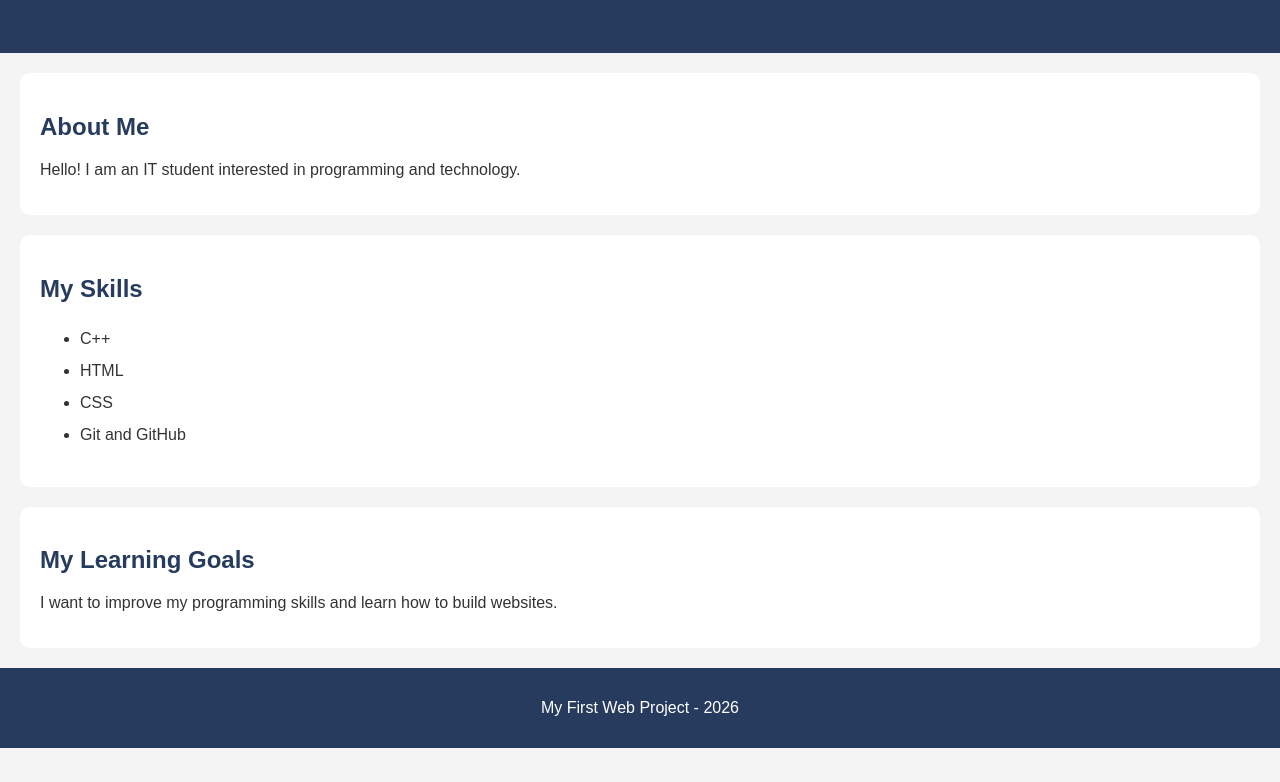
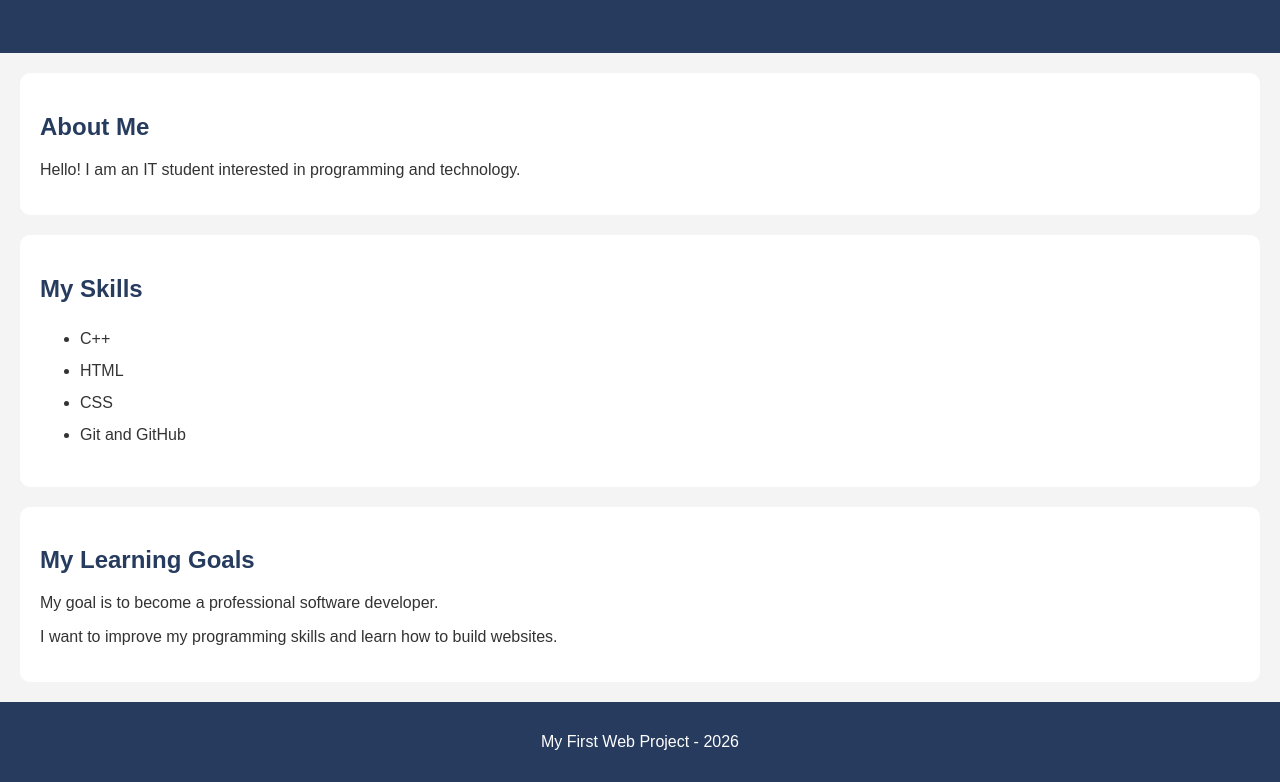
Before and after one commit to sohadyaseen/git-github-basics, a plain HTML site: page index.html in a window 1280 px wide. Shown: the part 141-923 px from the top of the page. Before the commit the page ends 889 px from the top, so only its background shows below. Drawn offline with Linux system fonts and the light colour scheme.

Commit message:
Add software developer goal

```diff
--- a/index.html
+++ b/index.html
@@ -30,6 +30,7 @@
 
     <section>
         <h2>My Learning Goals</h2>
+		<p>My goal is to become a professional software developer.</p>
         <p>I want to improve my programming skills and learn how to build websites.</p>
     </section>
 
```
